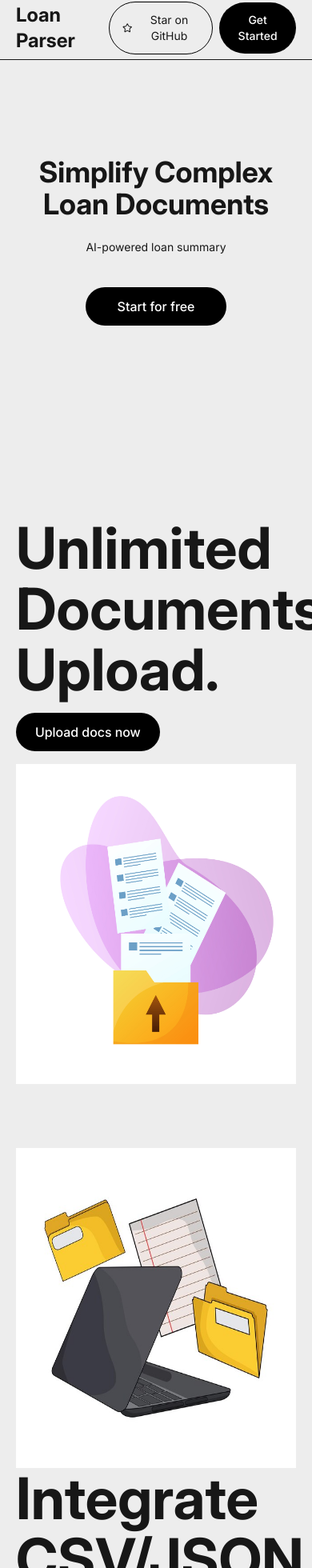
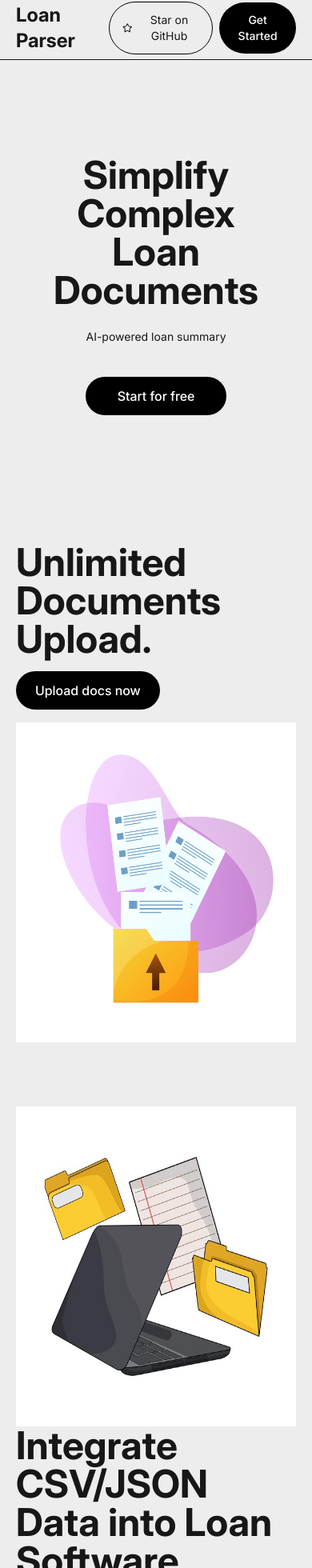
Before and after one commit to fisayo-dev/loan-parser, a Next.js app in the folder web/: page / in a window 390 px wide. Shown: the part 5-1965 px from the top of the page at 80% size. Built offline with nearby package versions, Linux system fonts and the light colour scheme.

Commit message:
chore: tweak ui and responsiveness

```diff
--- a/web/components/page/Features.tsx
+++ b/web/components/page/Features.tsx
@@ -3,11 +3,11 @@ import Button from "../field/Button";
 
 const Features = () => {
   return (
-    <div className="my-20 grid gap-4">
+    <div className="lg:my-20 grid gap-4">
       <div className="grid gap-20">
         <div className="grid items-center grid-cols-1 gap-4 md:grid-cols-2">
           <div className="block">
-            <h2 className="capitalize font-bold text-7xl leading-19 mb-4">
+            <h2 className="capitalize font-bold text-5xl lg:text-7xl lg:leading-19 mb-4">
               Unlimited Documents upload.
             </h2>
             <Button text="Upload docs now" className="px-6 " />
@@ -33,7 +33,7 @@ const Features = () => {
             />
           </div>
           <div className="col-span-1">
-            <h2 className="font-bold text-7xl leading-19 mb-4">
+            <h2 className="font-bold text-5xl lg:text-7xl lg:leading-19 mb-4">
               Integrate CSV/JSON <br /> Data into Loan Software.
             </h2>
             <Button text="Start integrating" className="px-6 " />
@@ -41,7 +41,7 @@ const Features = () => {
         </div>
         <div className="grid items-center grid-cols-1 gap-4 md:grid-cols-2">
           <div className="block">
-            <h2 className="font-bold text-7xl leading-19 mb-4">
+            <h2 className="font-bold text-5xl lg:text-7xl lg:leading-19 mb-4">
               Get loan Breakdown & Risk Highlight.
             </h2>
             <Button text="Get Breakdown" className="px-6 " />
--- a/web/components/page/Footer.tsx
+++ b/web/components/page/Footer.tsx
@@ -2,11 +2,11 @@ const Footer = () => {
   return (
     <div className="mb-20">
       <div className="grid gap-4 text-center">
-        <p className="text-2xl font-bold">
+        <p className="text-sm lg:text-2xl font-bold">
           &quot;If you can invest 3% of your wealth in developing yourself and{" "}
           <br /> stay consistent at it for the next five years, you will be{" "}
           <br />
-          amazed at how much productivisty you will achieve &quot;
+          amazed at how much productivity you will achieve &quot;
         </p>
         <span className="text-right">- Fisayo Obadina</span>
         <span>&copy;2025-{new Date().getFullYear()}</span>
--- a/web/components/page/Landing.tsx
+++ b/web/components/page/Landing.tsx
@@ -2,19 +2,17 @@ import Button from "../field/Button";
 
 const Landing = () => {
   return (
-    <div className="">
-      <div className="grid place-items-center h-auto lg:h-full">
+    <div className="grid place-items-center">
       <div className="2xl:py-20 py-10 flex flex-col items-center justify-center text-center">
         <div className="flex flex-col">
-            <h2 className="lg:leading-20 text-4xl lg:text-7xl font-bold">
+          <h2 className="lg:leading-20 text-5xl lg:text-7xl font-bold">
             Simplify Complex <br></br> Loan Documents
           </h2>
-            <p className="text-sm md:text-2xl mt-6 mb-10">
+          <p className="text-sm lg:text-2xl mt-6 mb-10">
             AI-powered loan summary
           </p>
         </div>
-          <Button text="Start for free" className="lg:text-2xl px-10" />
-        </div>
+        <Button text="Start for free" className="lg:text-xl px-10" />
       </div>
     </div>
   );
```
Lines whose indentation alone changed are shown as unchanged.
